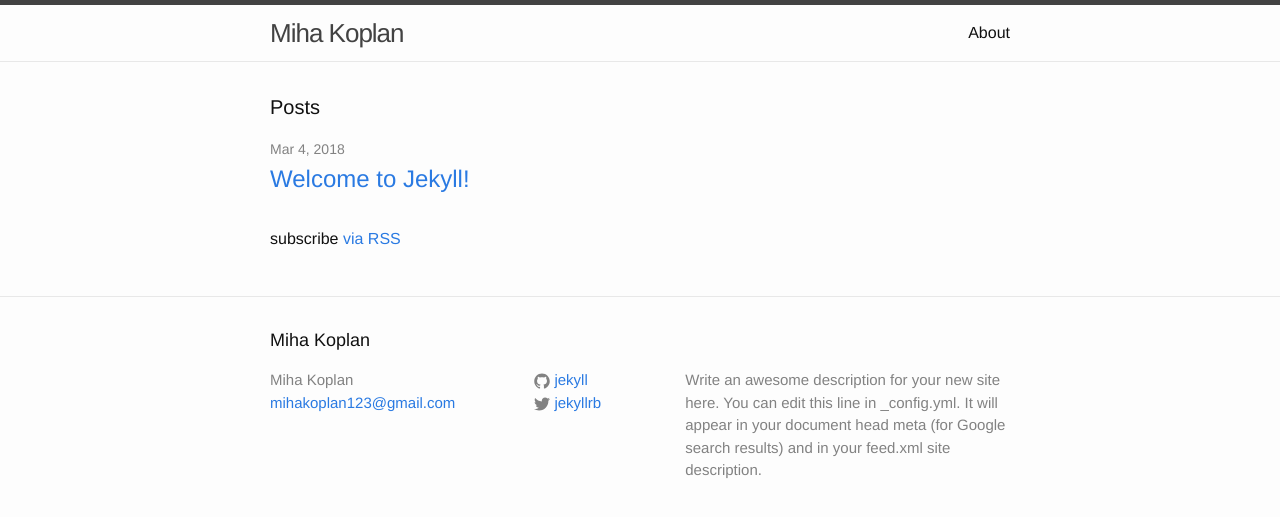
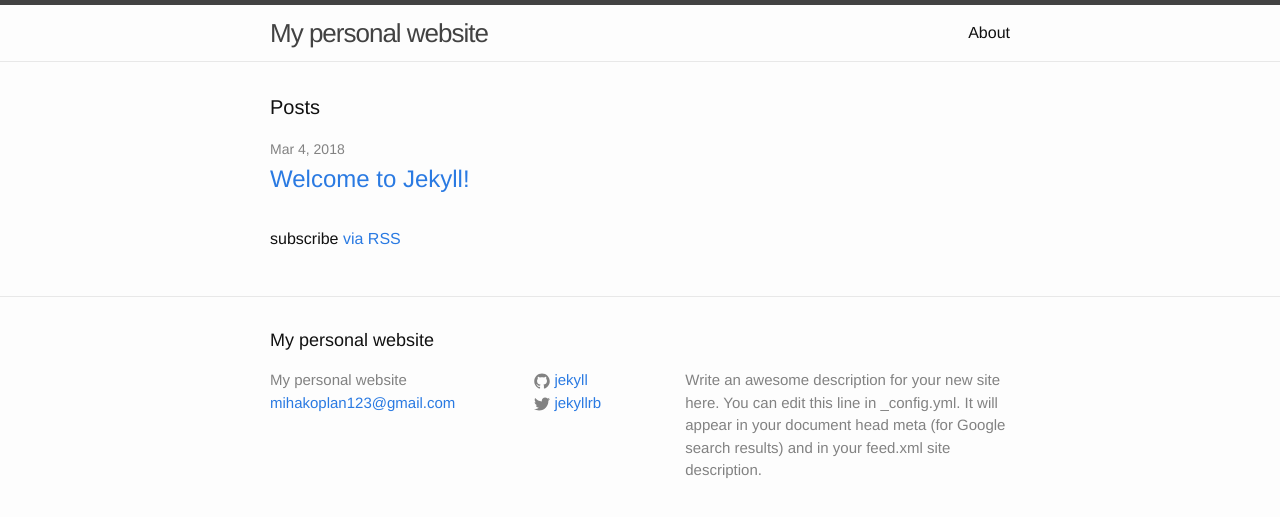
Before and after one commit to Koplan/koplan.github.io, a Jekyll site: the page built from index.html, in a window 1280 px wide. Shown: the top 517 px of the page. Built offline with Jekyll 4.4.1, drawn with Linux system fonts in a browser that asks for light colours.

Commit message:
Update _config.yml

```diff
--- a/_config.yml
+++ b/_config.yml
@@ -6,7 +6,7 @@
 # 'jekyll serve'. If you change this file, please restart the server process.
 
 # Site settings
-title: Miha Koplan
+title: My personal website
 email: mihakoplan123@gmail.com
 description: > # this means to ignore newlines until "baseurl:"
   Write an awesome description for your new site here. You can edit this
```
